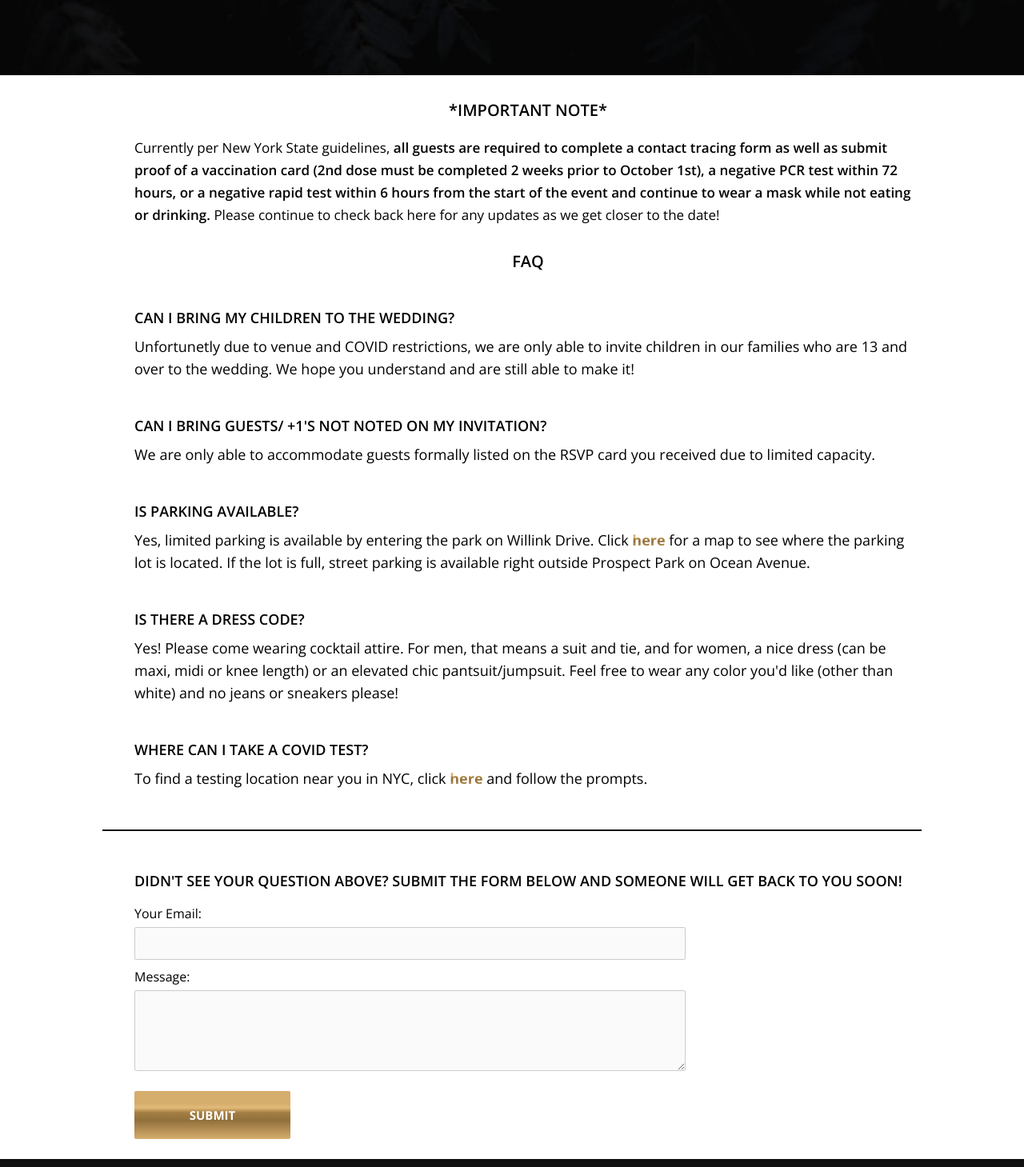
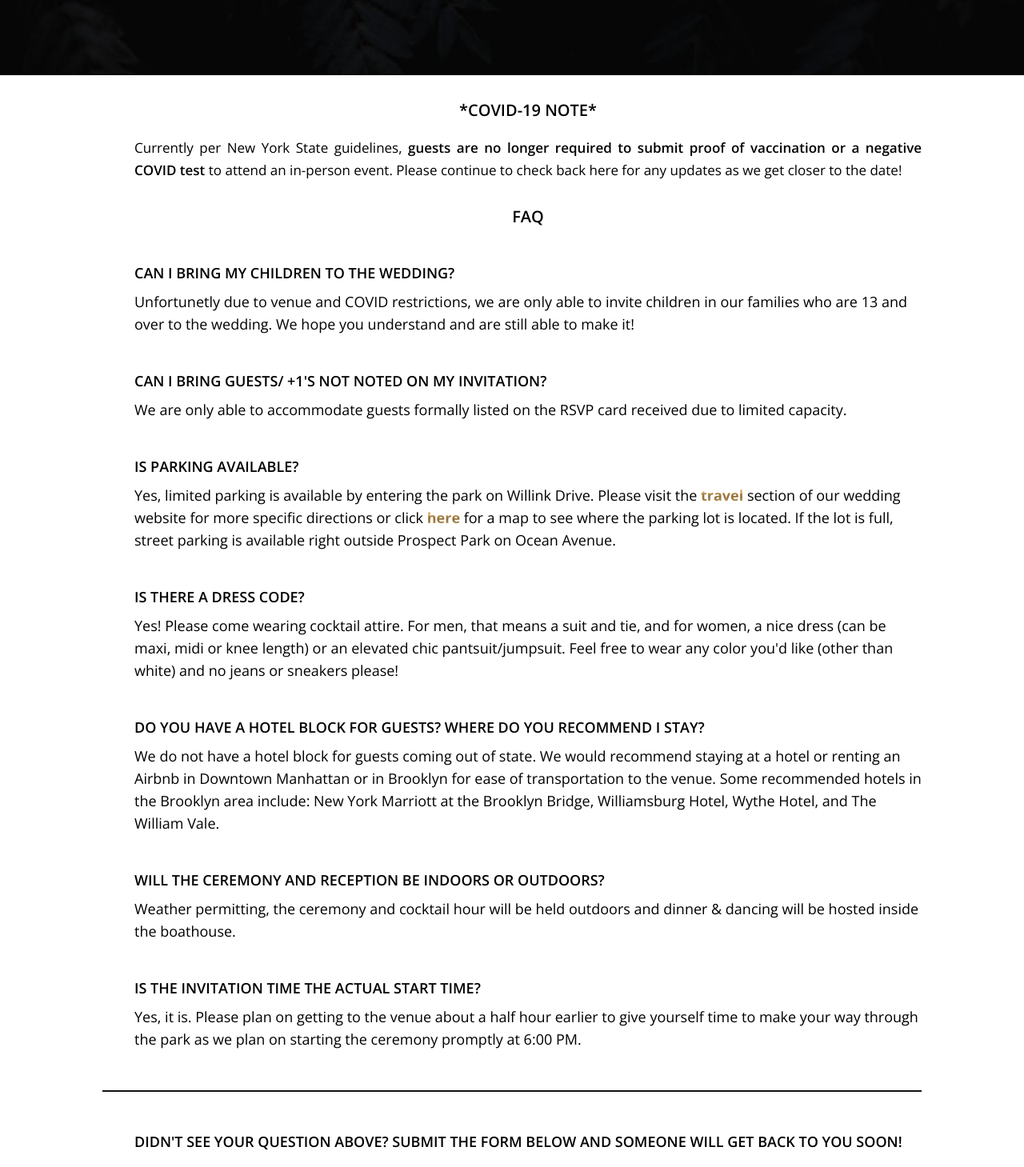
Before and after one commit to allicue/wedding-website, a React (Create React App) app: page /FAQ in a window 1280 px wide. Shown: the part 306-1765 px from the top of the page at 80% size. Built offline with nearby package versions, Linux system fonts and the light colour scheme; a web font is replaced by a local one.

Commit message:
updates to copy

```diff
--- a/src/components/Footer/Footer.css
+++ b/src/components/Footer/Footer.css
@@ -4,10 +4,9 @@
   color: white;
   min-height: 100px;
   text-align: center;
-  /* font-family: 'Open Sans', sans-serif; */
   font-family: 'Cinzel', serif;
-
   padding-top: 25px;
+  padding-bottom: 10px;
   bottom: 0;
 }
 
--- a/src/components/Footer/Footer.jsx
+++ b/src/components/Footer/Footer.jsx
@@ -6,7 +6,7 @@ function Footer(props) {
   return (
     <div id='footer'>
       <Link className='footer-link questions-link' to='/FAQ'>Questions?</Link>
-      <div className='icon-text'>Favicon made by Those Icons from <a  target='_blank' rel="noreferrer"className='footer-link' href="https://www.flaticon.com/" title="Flaticon">www.flaticon.com</a></div>
+      <div className='icon-text'>Favicon made by Those Icons from <a  target='_blank' rel="noreferrer"className='footer-link' href="https://www.flaticon.com/" title="Flaticon">www.flaticon.com</a> <br></br>Website made by the bride. ✨</div>
     </div>
   );
 }
--- a/src/screens/FAQ/FAQ.css
+++ b/src/screens/FAQ/FAQ.css
@@ -33,6 +33,7 @@
   margin-top: 10px;
   line-height: 28px;
   font-size: 17px;
+  text-align: justify;
 }
 
 #covid-policy {
--- a/src/screens/FAQ/FAQ.jsx
+++ b/src/screens/FAQ/FAQ.jsx
@@ -1,4 +1,5 @@
 import React from 'react';
+import { Link } from 'react-router-dom';
 import './FAQ.css';
 import Map from '../../assets/BoathouseMap2png.png';
 import ContactForm from '../../components/ContactForm/ContactForm'
@@ -10,12 +11,17 @@ function FAQ(props) {
           <h2 className='header-title faq-header-title'>Frequently Asked Questions & Coronavirus Updates</h2>
       </header>
       <body id='body-faq'>
-        <p className="FAQ-subtitle">*IMPORTANT NOTE*</p>
-        <p className='FAQ-body-text'>Currently per New York State guidelines, <span id='covid-policy'>all guests are required to complete a
+        <p className="FAQ-subtitle">*COVID-19 NOTE*</p>
+        <p className='FAQ-body-text'>
+          Currently per New York State guidelines, <span id='covid-policy'> guests are no longer required to submit proof of vaccination
+            or a negative COVID test</span> to attend an in-person event.
+
+          Please continue to check back here for any updates as we get closer to the date!
+          {/* Currently per New York State guidelines, <span id='covid-policy'>all guests are required to complete a
         contact tracing form as well as submit proof of a vaccination card (2nd dose must be completed
         2 weeks prior to October 1st), a negative PCR test within 72 hours, or a negative rapid test within 6 hours from
         the start of the event and continue to wear a mask while not eating or drinking. </span>
-        Please continue to check back here for any updates as we get closer to the date!
+        Please continue to check back here for any updates as we get closer to the date! */}
           </p>
 
         <p className="FAQ-subtitle">FAQ</p>
@@ -27,13 +33,14 @@ function FAQ(props) {
         <ul>
           <li className='question'>Can I bring guests/ +1's not noted on my invitation?</li>
           <li className='answer'>We are only able to accommodate guests formally listed on
-          the RSVP card you received due to limited capacity.</li>
+          the RSVP card received due to limited capacity.</li>
         </ul>
         <ul>
           <li className='question'>Is parking available?</li>
           <li className='answer'>Yes, limited parking is available by entering the park on Willink Drive.
-          Click <a className='random-links' rel="noreferrer" target='_blank' href={Map}>here</a> for a map to see where the parking lot is located.
-          If the lot is full, street parking is available right outside Prospect Park on Ocean Avenue.</li>
+            Please visit the <Link className='link random-links' to='/travel'>travel</Link> section of our wedding website for more specific directions or
+            click <a className='random-links' rel="noreferrer" target='_blank' href={Map}>here</a> for a map to see where the parking lot is located.
+            If the lot is full, street parking is available right outside Prospect Park on Ocean Avenue.</li>
         </ul>
 
         <ul>
@@ -44,11 +51,29 @@ function FAQ(props) {
         </ul>
 
         <ul>
+          <li className='question'>Do you have a hotel block for guests? Where do you recommend I stay?</li>
+          <li className='answer'>We do not have a hotel block for guests coming out of state. We would recommend staying at a hotel or renting an Airbnb in Downtown Manhattan
+            or in Brooklyn for ease of transportation to the venue. Some recommended hotels in the Brooklyn area include: New York Marriott at the Brooklyn Bridge, Williamsburg Hotel,
+            Wythe Hotel, and The William Vale.</li>
+        </ul>
+
+        <ul>
+          <li className='question'>Will the ceremony and reception be indoors or outdoors?</li>
+          <li className='answer'>Weather permitting, the ceremony and cocktail hour will be held outdoors and dinner & dancing will be hosted inside the boathouse.</li>
+        </ul>
+
+        <ul>
+          <li className='question'>Is the invitation time the actual start time?</li>
+          <li className='answer'>Yes, it is. Please plan on getting to the venue about a half hour earlier to give yourself time to make your way through
+            the park as we plan on starting the ceremony promptly at 6:00 PM.</li>
+        </ul>
+
+        {/* <ul>
           <li className='question'>Where can I take a COVID test?</li>
           <li className='answer'>To find a testing location near you in NYC,
           click<a className='random-links' target='_blank' rel="noreferrer" href="https://www1.nyc.gov/site/coronavirus/get-tested/covid-19-testing.page"> here </a>
           and follow the prompts.</li>
-        </ul>
+        </ul> */}
 
         <hr className='line-break'></hr>
         <p className='question contact-form-blurb'>Didn't see your question above? Submit the form below and someone will get back to you soon!</p>
--- a/src/screens/Homepage/Homepage.css
+++ b/src/screens/Homepage/Homepage.css
@@ -113,6 +113,7 @@
 .wedding-party-titles {
   font-family: 'Cinzel', serif;
   margin-bottom: 0px;
+  text-transform: uppercase;
   font-size: 25px;
 }
 
@@ -121,13 +122,6 @@
   text-transform: uppercase;
 }
 
-/* .bridesmaids-column {
-  width: 50%;
-}
-
-.groomsmen-column {
-  width: 50%;
-} */
 
 /* TABLET BREAKPOINT */
 @media only screen and (max-width: 780px) {
--- a/src/screens/Registry/Registry.css
+++ b/src/screens/Registry/Registry.css
@@ -9,6 +9,8 @@
 
 .body-text {
   text-align: center;
+  width: 90%;
+  margin: 0 auto;
   font-weight: 600;
   padding: 50px 0px;
 }
@@ -19,6 +21,7 @@
   flex-direction: row;
   justify-content: space-around;
   margin: 0 auto;
+  margin-bottom: 50px;
 }
 
 .registry-button {
@@ -66,11 +69,6 @@
 
 /* TABLET BREAKPOINT */
 @media only screen and (max-width: 720px) {
-  .body-text {
-    width: 90%;
-    margin: 0 auto;
-  }
-
   .registry-button-container {
     display: flex;
     flex-direction: column;
--- a/src/screens/Registry/Registry.jsx
+++ b/src/screens/Registry/Registry.jsx
@@ -8,21 +8,19 @@ function Registry(props) {
         <h2 className='header-title'>Registry</h2>
       </header>
       <body className='body-registry'>
-        <h3 className='body-text'>For guests wishing to contribute, you can find our registry at the stores listed/linked below.</h3>
+        <h3 className='body-text'>
+          After spending nearly 9 years together, we are fortunate enough to already have most of what we need! However, for those who have expressed an interest
+          in giving a gift, you can find our registries linked below or make a monetary contribution towards our honeymood fund/savings at our reception. Thank you in advance!</h3>
+
         <section className='registry-button-container'>
           <a target='_blank' rel="noreferrer" href="https://www.bloomingdales.com/registry/wedding/guest/ALLISON-QUIROZ-SHAWN-SMITH?registryId=7243101">
             <button className='registry-button'>BLOOMINGDALE'S</button>
-          </a>
-
-          <a target='_blank' rel="noreferrer" href="https://www.amazon.com/wedding/allison-quiroz-shawn-smith--october-2021/registry/1QJ5WILAIUBL5">
-            <button className='registry-button'>AMAZON</button>
           </a>
 
           <a target='_blank' rel="noreferrer" href="https://www.crateandbarrel.com/gift-registry/guest/r6227363">
             <button className='registry-button'>CRATE & BARREL</button>
           </a>
         </section>
-        <h3 className='body-text'>Thank you in advance!</h3>
       </body>
     </div>
   );
--- a/src/screens/Travel/Travel.jsx
+++ b/src/screens/Travel/Travel.jsx
@@ -6,31 +6,32 @@ function Travel(props) {
   return (
     <div>
       <header className='other-header'>
-          <h2 className='header-title'>Getting There</h2>
+          <h2 className='header-title'>Getting There...</h2>
       </header>
       <body id='travel-body'>
-        <h3 className='travel-subtitle'>Rideshare Dropoff & Pickup Location (Uber, Lyft, etc.)</h3>
-        <p className='travel-text'>Set destination/pickup to Lincoln Road & Ocean Avenue Entrance: <b>101 Ocean Ave, Brooklyn, NY 11225</b>.
+        <h3 className='travel-subtitle'>By Rideshare (Uber, Lyft, etc.)</h3>
+        <p className='travel-text'>Set your dropoff/pickup location to the Lincoln Road & Ocean Avenue Entrance: <b>101 Ocean Ave, Brooklyn, NY 11225</b>.
         Walk straight across the bike path following park lamp posts with 'Boathouse' Signs until you reach the Cleftridge
-        Tunnelon the right- walk through to the Boathouse.</p>
+          Tunnelon the right- walk through the tunnel and continue straight to the Boathouse.</p>
 
-        <h3 className='travel-subtitle'>Public Transportation</h3>
-        <p className='travel-text'>Take the train to B, Q, S Prospect Park Station, exit to Lincoln Road & turn left to the Park Entrance.
+        <h3 className='travel-subtitle'>By Public Transportation</h3>
+        <p className='travel-text'>Take the B, Q, or S train to Prospect Park Station, exit to Lincoln Road & turn left to the Park Entrance.
         Walk straight across the bike path following park lamp posts with 'Boathouse' Signs until you reach the Cleftridge
-        Tunnel on the right- walk through to the Boathouse.</p>
+        Tunnel on the right- walk through the tunnel and continue straight to the Boathouse.</p>
 
-        <h3 className='travel-subtitle'>Driving & Parking</h3>
+        <h3 className='travel-subtitle'>By Driving</h3>
         <p className='travel-text'>Make your way to the Willink Drive & Flatbush Avenue Entrance: <b>40.66377620318476, -73.9630156760817</b>.
         You can enter the park here and a wayfinder will direct you to the parking lot inside Prospect Park. Please note that parking is
-        limited and if the lot is full, street parking is available near the Lincoln Road & Ocean Avenue Entrance: <b>101 Ocean Ave, Brooklyn, NY 11225</b></p>
+        limited and if the lot is full, street parking is available near the Lincoln Road & Ocean Avenue Entrance: <b>101 Ocean Ave, Brooklyn, NY 11225</b>.</p>
 
-        <h3 className='travel-subtitle'>Map</h3>
+        <h3 className='travel-subtitle' id='map-section'>Map</h3>
         <p className='travel-text'>Please see a map of the venue and entrance locations below or by clicking
         <a className='random-links' rel="noreferrer" target='_blank' href={Map}> here</a>.</p>
 
         <section className='map-container'>
-          <img alt='map' className='img-map' src={Map}>
-          </img></section>
+        <a className='random-links' rel="noreferrer" target='_blank' href={Map}><img alt='map' className='img-map' src={Map}></img></a>
+
+          </section>
 
       </body>
     </div>
```
Also changed, not shown: 1 other file (tests, documents, lock files or other folders).
